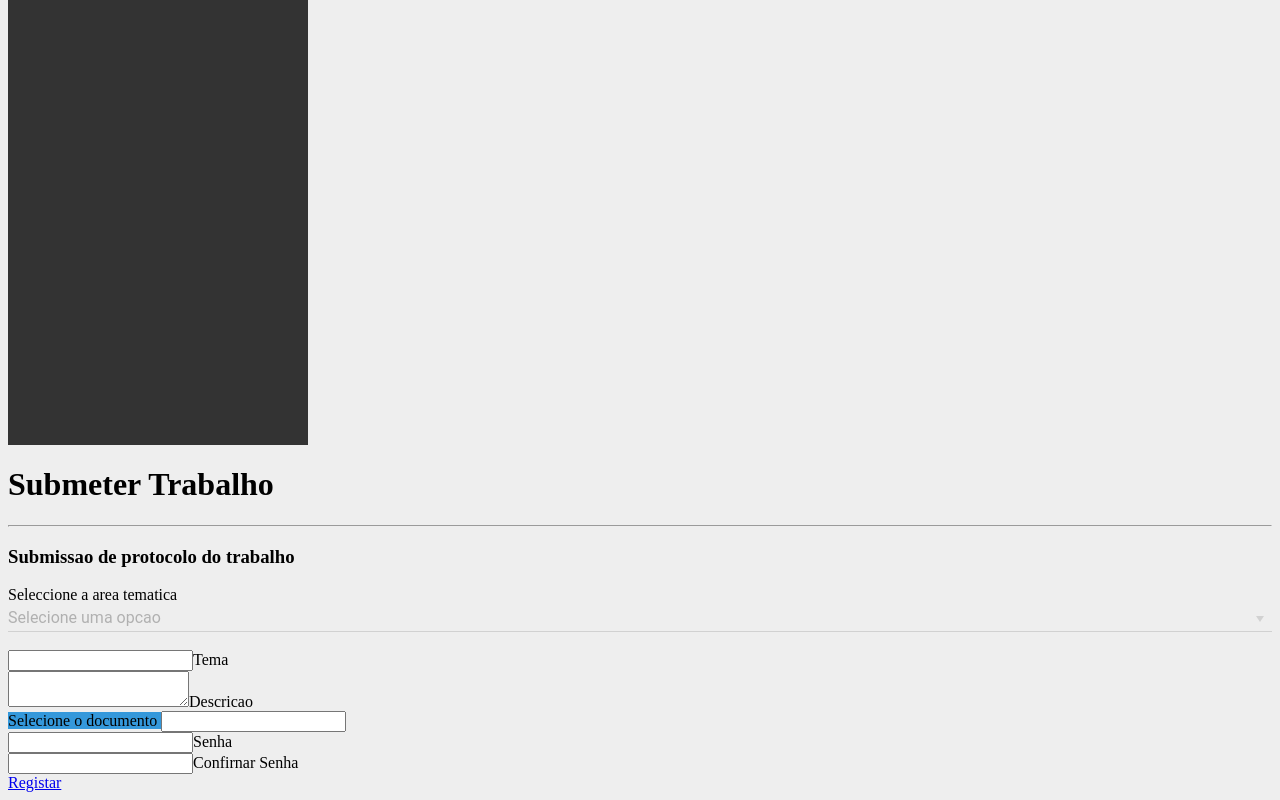
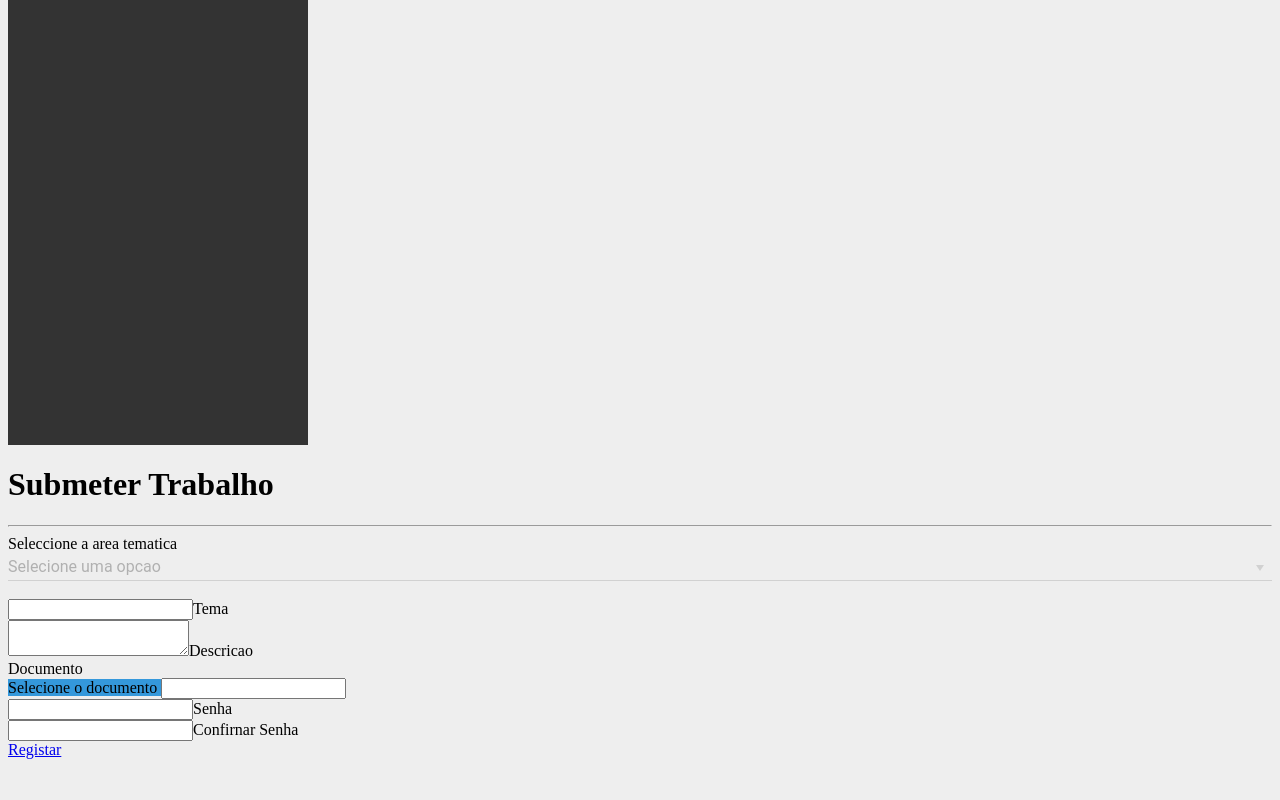
Before and after one commit to SikoDevelopers/AngularApplication, an Angular app: page /estudante/submeter-trabalho in a window 1280 px wide. Shown: the part 425-1225 px from the top of the page. After the commit the page ends 1192 px from the top, so only its background shows below. Built offline with nearby package versions, Linux system fonts and the light colour scheme; what angular-bootstrap-md would draw is missing.

Commit message:
Formulario Estavel

```diff
--- a/src/app/estudante/submeter-trabalho/submeter-trabalho-form/submeter-trabalho-form.component.html
+++ b/src/app/estudante/submeter-trabalho/submeter-trabalho-form/submeter-trabalho-form.component.html
@@ -1,7 +1,7 @@
 <div class="row">
   <div class="col-8">
     <form>
-      <h3>Submissao de protocolo do trabalho</h3>
+
       <app-select [label]="label" [opcoes]="opcoes"></app-select>
 
       <div class="md-form">
@@ -14,6 +14,8 @@
         <label for="descricao">Descricao</label>
       </div>
 
+
+      <label>Documento</label>
       <app-file-input [textoDaLabel]="labelDoFileChooser"></app-file-input>
 
       <div class="md-form">
--- a/src/app/file-input/file-input.component.html
+++ b/src/app/file-input/file-input.component.html
@@ -1,4 +1,3 @@
-<div class="col">
  <div class='input-wrapper'>
    <label class="btn btn-primary" for='input-file'>
      {{ textoDaLabel }}
@@ -6,4 +5,3 @@
    <input id='input-file' type='file' value='' (change)="onChangeSelectedFile(input.value)" #input />
    <input id='no-id' type='text' value='{{ caminhoDoFile }}' />
  </div>
-</div>
```
Lines whose indentation alone changed are shown as unchanged.
